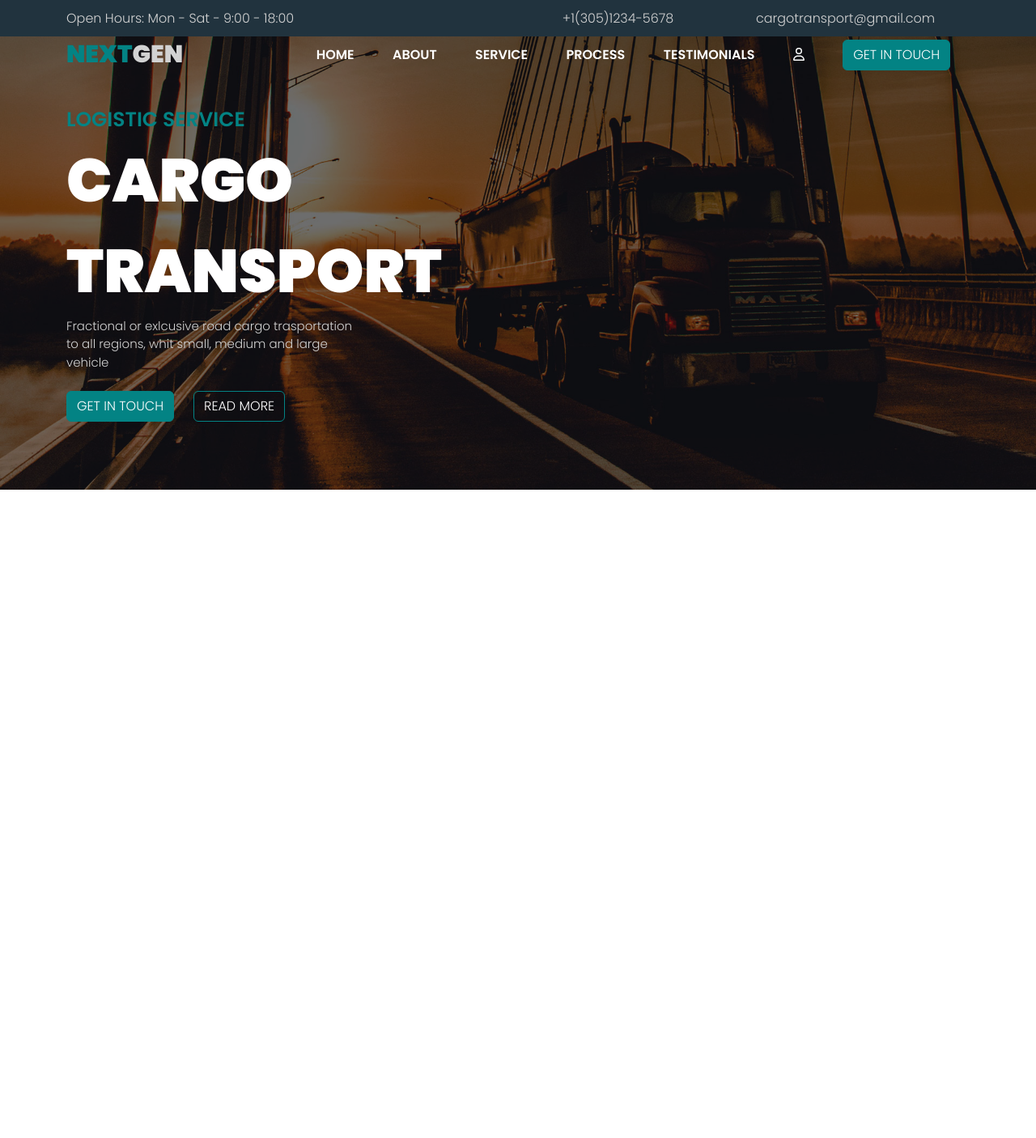
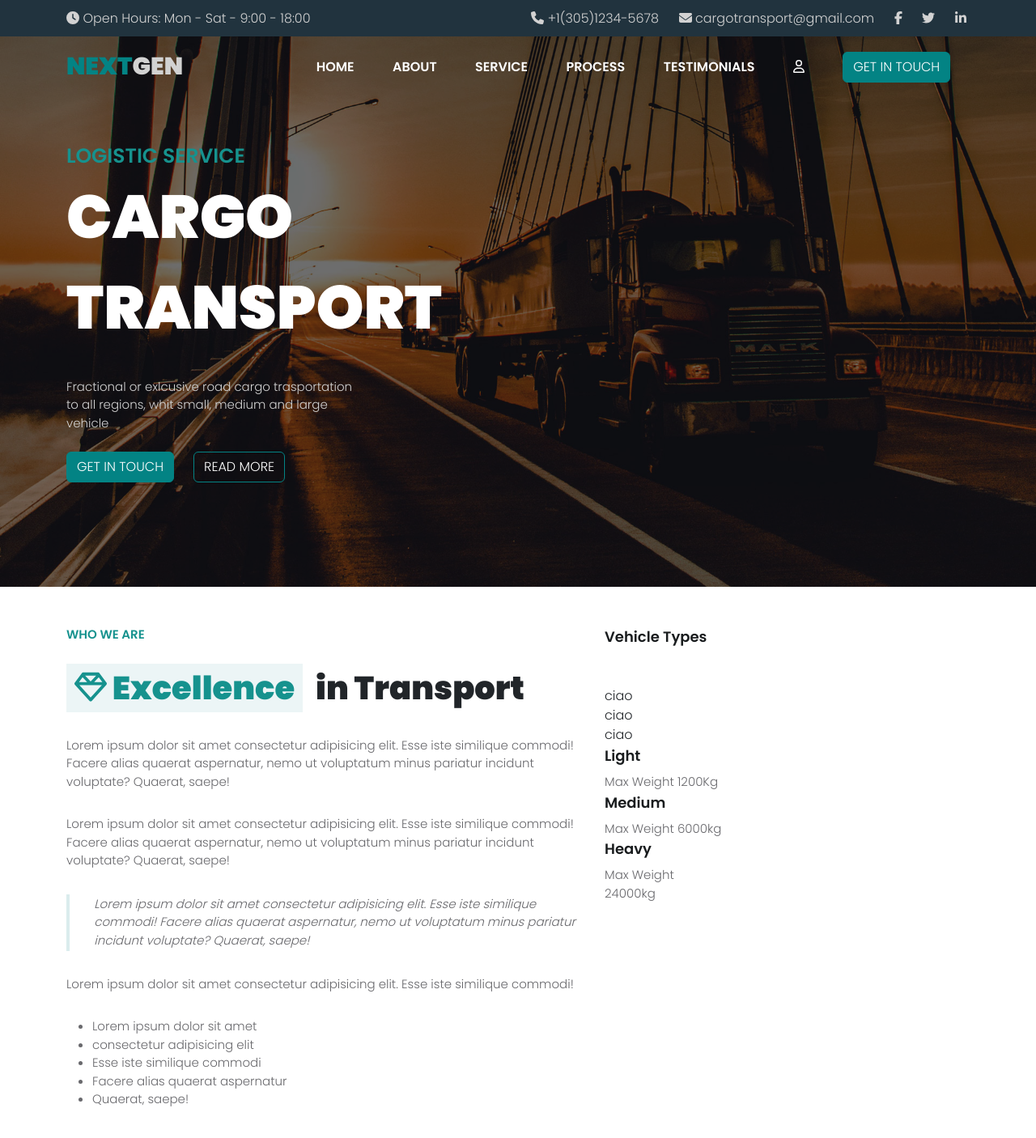
Before and after one commit to giufeli/proj-html-vuejs, a Vue app: page / in a window 1280 px wide. Shown: the top 1406 px of the page at 81% size. Before the commit the page ends 800 px from the top, so only its background shows below. Built offline with nearby package versions, Linux system fonts and the light colour scheme.

Commit message:
MainPage

```diff
--- a/src/App.vue
+++ b/src/App.vue
@@ -4,7 +4,7 @@
       :site-data="siteData"
       :arr-menu="arrMenu"
     />
-    <MainPage />
+    <MainPage :veichel-types="veichelTypes" />
     <FooterPage />
   </div>
 </template>
@@ -126,4 +126,35 @@ export default {
     cursor: pointer;
   }
 
+  .paragraph{
+    font-size: 15px;
+    font-weight: 300;
+    color: #69696d;
+    margin-top: 30px;
+  }
+
+  .title{
+    font-size: 40px;
+    font-weight: 900;
+    //color:#191c1e
+  }
+
+  .text{
+    font-size: 15px;
+    font-weight: 600;
+    color: #16928e;
+  }
+
+  .smallTitle{
+    font-size: 18px;
+    font-weight: 600;
+  }
+
+  .titleBackground{
+    padding-left: 10px;
+    padding-right: 10px;
+    background-color: rgba(218,236,237,0.5) //Come fare opacità senza prendere il testo
+    //opacity: 0.5;
+  }
+
 </style>
--- a/src/components/HeaderPage.vue
+++ b/src/components/HeaderPage.vue
@@ -1,6 +1,5 @@
 <template>
   <header>
-    <!-- Aggiungere icone -->
     <div class="topBar">
       <div class="container">
         <div class="row">
@@ -9,7 +8,10 @@
             :key="(obj +1)"
             class="col-6 marginFix"
           >
-            Open Hours: {{ obj.openHours }}
+            <font-awesome-icon
+              icon="fa-solid fa-clock"
+              class="icon"
+            />  Open Hours: {{ obj.openHours }}
           </div>
 
           <div
@@ -18,10 +20,34 @@
             class="col-6 marginFix d-flex justify-content-around gap-3"
           >
             <div>
-              {{ obj.phoneNumber }}
+              <font-awesome-icon
+                icon="fa-solid fa-phone"
+                class="icon"
+              /> {{ obj.phoneNumber }}
             </div>
             <div>
-              {{ obj.email }}
+              <font-awesome-icon
+                icon="fa-solid fa-envelope"
+                class="icon"
+              /> {{ obj.email }}
+            </div>
+            <div>
+              <font-awesome-icon
+                icon="fa-brands fa-facebook-f"
+                class="icon"
+              />
+            </div>
+            <div>
+              <font-awesome-icon
+                icon="fa-brands fa-twitter"
+                class="icon"
+              />
+            </div>
+            <div>
+              <font-awesome-icon
+                icon="fa-brands fa-linkedin-in"
+                class="icon"
+              />
             </div>
           </div>
         </div>
@@ -77,8 +103,10 @@
         </div>
       </div>
       <div class="container">
-        <div class="content text">
-          <div>LOGISTIC SERVICE</div>
+        <div class="content">
+          <div class="text">
+            LOGISTIC SERVICE
+          </div>
           <div class="row">
             <div class="col-6">
               <div class="title">
@@ -132,7 +160,7 @@ export default {
   }
   .home{
     width: 100%;
-    height: 70vh;
+    height: 85vh;
     position: relative;
   }
   .navBar{
@@ -140,6 +168,7 @@ export default {
     width: 100%;
     height: 60px;
     top: 0;
+    margin-top: 15px;
     color: white;
     font-weight: 600;
   }
@@ -147,6 +176,15 @@ export default {
   img{
     filter: brightness(40%);
     opacity: 0.95;
+  }
+
+  .title{
+    font-size: 75px;
+    color: white;
+  }
+
+  .paragraph{
+    color: rgb(210, 210, 210);
   }
 
   #logo1{
@@ -160,34 +198,17 @@ export default {
     color: rgb(210, 210, 210);
     font-weight: 900;
   }
-
   .content{
     position: absolute;
     top: 0;
-    bottom: 0;
-    margin-top: auto;
-    margin-bottom: auto;
-  }
-  .text{
     height: 100%;
-    font-size: 25px;
-    font-weight: 600;
-    color: #038384;
     margin: auto;
     display: flex;
     justify-content: center;
     flex-direction: column;
-
   }
-  .title{
-    font-size: 75px;
-    font-weight: 900;
-    color: white;
-  }
-  .paragraph{
-    font-size: 15px;
-    font-weight: 300;
-    color: rgb(210, 210, 210);
+  .text{
+    font-size: 25px;
   }
 
 </style>
--- a/src/components/MainPage.vue
+++ b/src/components/MainPage.vue
@@ -1,13 +1,117 @@
 <template>
-  <div />
+  <main>
+    <!-- eslint-disable -->
+    <div class="background">
+      <div class="container my-5">
+        <div class="row">
+          <div class="col-7">
+            <div class="text ">
+              WHO WE ARE
+            </div>
+            <div class="d-flex gap-3 mt-4">
+              <div class="titleBackground title colored">
+                <font-awesome-icon icon="fa-regular fa-gem" /> Excellence
+              </div>
+              <div class="title">
+                in Transport
+              </div>
+            </div>
+              <div class="paragraph">
+                Lorem ipsum dolor sit amet consectetur adipisicing elit. Esse iste similique commodi! Facere alias quaerat aspernatur, nemo ut voluptatum minus pariatur incidunt voluptate? Quaerat, saepe!
+              </div>
+              <div class="paragraph">
+                Lorem ipsum dolor sit amet consectetur adipisicing elit. Esse iste similique commodi! Facere alias quaerat aspernatur, nemo ut voluptatum minus pariatur incidunt voluptate? Quaerat, saepe!
+              </div>
+              <div class="italic">
+                <div class="styleItalic"></div>
+                <div class="paragraph specialItalic">
+                Lorem ipsum dolor sit amet consectetur adipisicing elit. Esse iste similique commodi! Facere alias quaerat aspernatur, nemo ut voluptatum minus pariatur incidunt voluptate? Quaerat, saepe!
+              </div>
+              </div>
+              <div class="paragraph">
+                Lorem ipsum dolor sit amet consectetur adipisicing elit. Esse iste similique commodi!
+              </div>
+              <ul class="paragraph">
+                <li>Lorem ipsum dolor sit amet</li>
+                <li>consectetur adipisicing elit</li>
+                <li>Esse iste similique commodi</li>
+                <li>Facere alias quaerat aspernatur</li>
+                <li>Quaerat, saepe!</li>
+              </ul>
+          </div>
+          <div class="col-4">
+            <div class="smallTitle">
+              Vehicle Types
+            </div>
+            <div class="row mt-5">
+              <div class="col-12">
+                <div
+                  v-for="obj in veichelTypes"
+                  :key="(obj +1)"
+                  class="col-5">
+                  ciao
+                </div>
+                <div
+                  v-for="obj in veichelTypes"
+                  :key="(obj +1)"
+                  class="col-5">
+                  <div class="smallTitle">
+                    {{ obj.name }}
+                  </div>
+                  <div class="paragraph mt-2">
+                    Max Weight {{ obj.weight }}
+                  </div>
+                </div>
+              </div>
+
+            </div>
+          </div>
+        </div>
+      </div>
+    </div>
+  </main>
 </template>
 
 <script>
 export default {
-
+  props: {
+    veichelTypes: Array,
+  },
 };
 </script>
 
-<style>
+<style lang="scss" scoped>
+  .background{
+    width: 100%;
+    height: 85vh;
+    background-color: white;
+  }
+
+  .colored{
+    color: #16928e;
+  }
+
+  .italic{
+    display: flex;
+    font-style: italic;
+    justify-content: center;
+    align-content: center;
+    margin-top: 30px;
+  }
+  .styleItalic{
+    width: 10px;
+    height: 70px;
+    background-color: rgba(218,236,237,255);
+    margin: auto;
+    margin-right: 30px;
+  }
+
+  .specialItalic{
+    margin: auto;
+  }
+
+  .smallTitle{
+    color:#191c1e
+  }
 
 </style>
--- a/src/main.js
+++ b/src/main.js
@@ -1,10 +1,12 @@
 import Vue from 'vue';
-import { library } from '@fortawesome/fontawesome-svg-core'; // libreria icone del progetto
-import { faUser } from '@fortawesome/free-regular-svg-icons'; // importiamo le icone che ci servono
-import { FontAwesomeIcon } from '@fortawesome/vue-fontawesome'; // importazione del componente FontAwesomeIcon
+import { library } from '@fortawesome/fontawesome-svg-core';
+import { faUser, faGem } from '@fortawesome/free-regular-svg-icons';
+import { faClock, faPhone, faEnvelope } from '@fortawesome/free-solid-svg-icons';
+import { faFacebookF, faTwitter, faLinkedinIn } from '@fortawesome/free-brands-svg-icons';
+import { FontAwesomeIcon } from '@fortawesome/vue-fontawesome';
 import App from './App.vue';
 
-library.add(faUser); // aggiungiamo le icone nella libreria del progetto
+library.add(faUser, faGem, faClock, faPhone, faEnvelope, faFacebookF, faTwitter, faLinkedinIn);
 Vue.component('FontAwesomeIcon', FontAwesomeIcon);
 
 Vue.config.productionTip = false;
```
